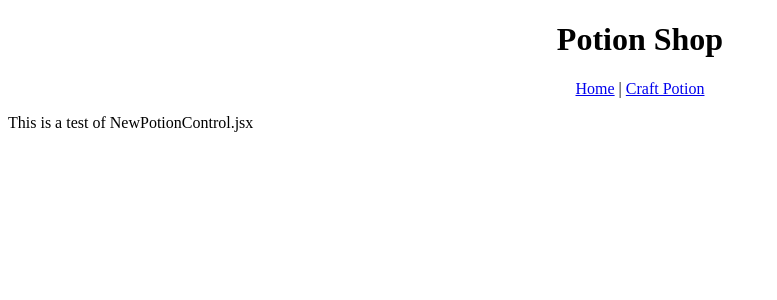
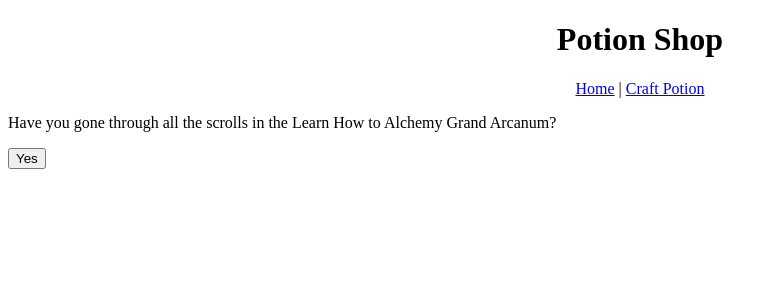
Before and after one commit to derekhammer/ReactPotion, a React app: page /#/newpotion in a window 1280 px wide. Shown: the top 300 px of the page, without its empty margins (0-777 px from the left). Built offline with nearby package versions, Linux system fonts and the light colour scheme.

Commit message:
add confirmation question

```diff
--- /dev/null
+++ b/src/components/ConfirmationQuestions.jsx
@@ -0,0 +1,12 @@
+import React from 'react';
+
+function ConfirmationQuestions(){
+  return (
+    <div>
+      <p>Have you gone through all the scrolls in the Learn How to Alchemy Grand Arcanum?</p>
+      <button>Yes</button>
+    </div>
+  );
+}
+
+export default ConfirmationQuestions;
--- a/src/components/NewPotionControl.jsx
+++ b/src/components/NewPotionControl.jsx
@@ -1,4 +1,5 @@
 import React from 'react';
+import ConfirmationQuestions from './ConfirmationQuestions';
 
 class NewPotionControl extends React.Component{
 
@@ -7,12 +8,17 @@ class NewPotionControl extends React.Component{
         this.state = {
             formVisibleOnPage: false
         };
+        this.handleClick = this.handleClick.bind(this);
     }
+    handleClick(){
+        this.setState({formVisibleOnPage: true});
+        console.log('formVisibleOnPage is currently set to:' + this.state.formVisibleOnPage);
+      }
 
     render(){
         return(
             <div>
-                <p>This is a test of NewPotionControl.jsx</p>
+                <ConfirmationQuestions />
             </div>
         );
     }
```
Also changed, not shown: src/components/App.jsx (line endings or trailing spaces).
